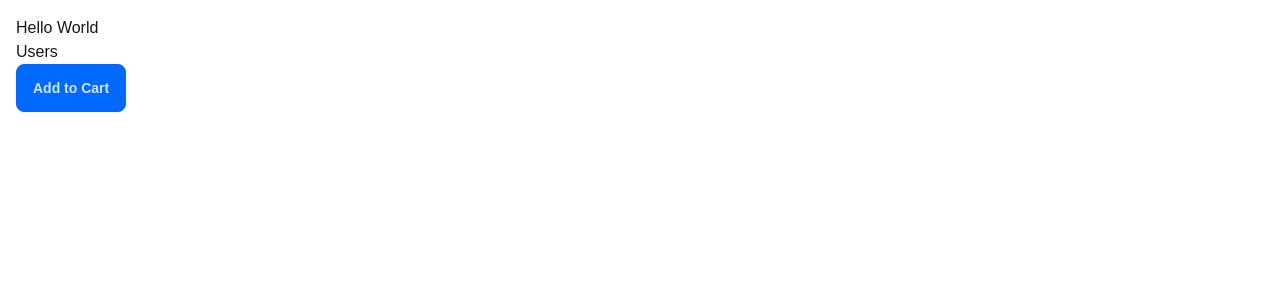
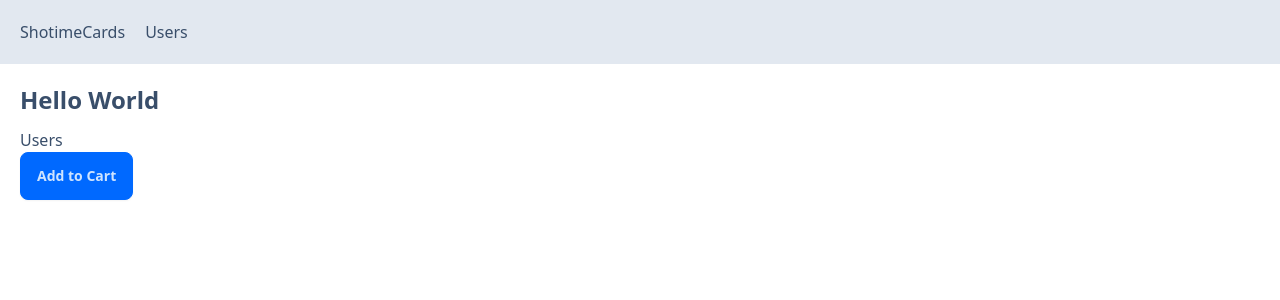
Before and after one commit to jmavandi/shotime-app, a Next.js app: page / in a window 1280 px wide. Shown: the top 300 px of the page. Built offline with nearby package versions, Linux system fonts and the light colour scheme.

Commit message:
add NavBar

```diff
--- /dev/null
+++ b/app/NavBar.tsx
@@ -0,0 +1,15 @@
+import Link from "next/link";
+import React from "react";
+
+const NavBar = () => {
+  return (
+    <div className="flex bg-slate-200 p-5">
+      <Link href="/" className="mr-5">
+        ShotimeCards
+      </Link>
+      <Link href="/users">Users</Link>
+    </div>
+  );
+};
+
+export default NavBar;
--- a/app/globals.css
+++ b/app/globals.css
@@ -3,20 +3,21 @@
 @tailwind utilities;
 
 :root {
-  --background: #ffffff;
-  --foreground: #171717;
+  --foreground-rgb: 0,0,0
 }
 
 @media (prefers-color-scheme: dark) {
   :root {
-    --background: #0a0a0a;
-    --foreground: #ededed;
+    --foreground-rgb:255, 255, 255
   }
 }
 
 body {
-  color: var(--foreground);
-  background: var(--background);
-  font-family: Arial, Helvetica, sans-serif;
-  padding: 1rem;
+  color: rgb(var(--foreground));
 }
+
+@layer base {
+  h1 {
+    @apply font-extrabold text-2xl mb-3
+  }
+}
--- a/app/layout.tsx
+++ b/app/layout.tsx
@@ -1,6 +1,7 @@
 import type { Metadata } from "next";
 import localFont from "next/font/local";
 import "./globals.css";
+import NavBar from "./NavBar";
 
 const geistSans = localFont({
   src: "./fonts/GeistVF.woff",
@@ -28,7 +29,8 @@ export default function RootLayout({
       <body
         className={`${geistSans.variable} ${geistMono.variable} antialiased`}
       >
-        {children}
+        <NavBar />
+        <main className="p-5">{children}</main>
       </body>
     </html>
   );
--- /dev/null
+++ b/app/loading.tsx
@@ -0,0 +1,7 @@
+import React from "react";
+
+const Loading = () => {
+  return <span className="loading loading-spinner loading-md"></span>;
+};
+
+export default Loading;
```
